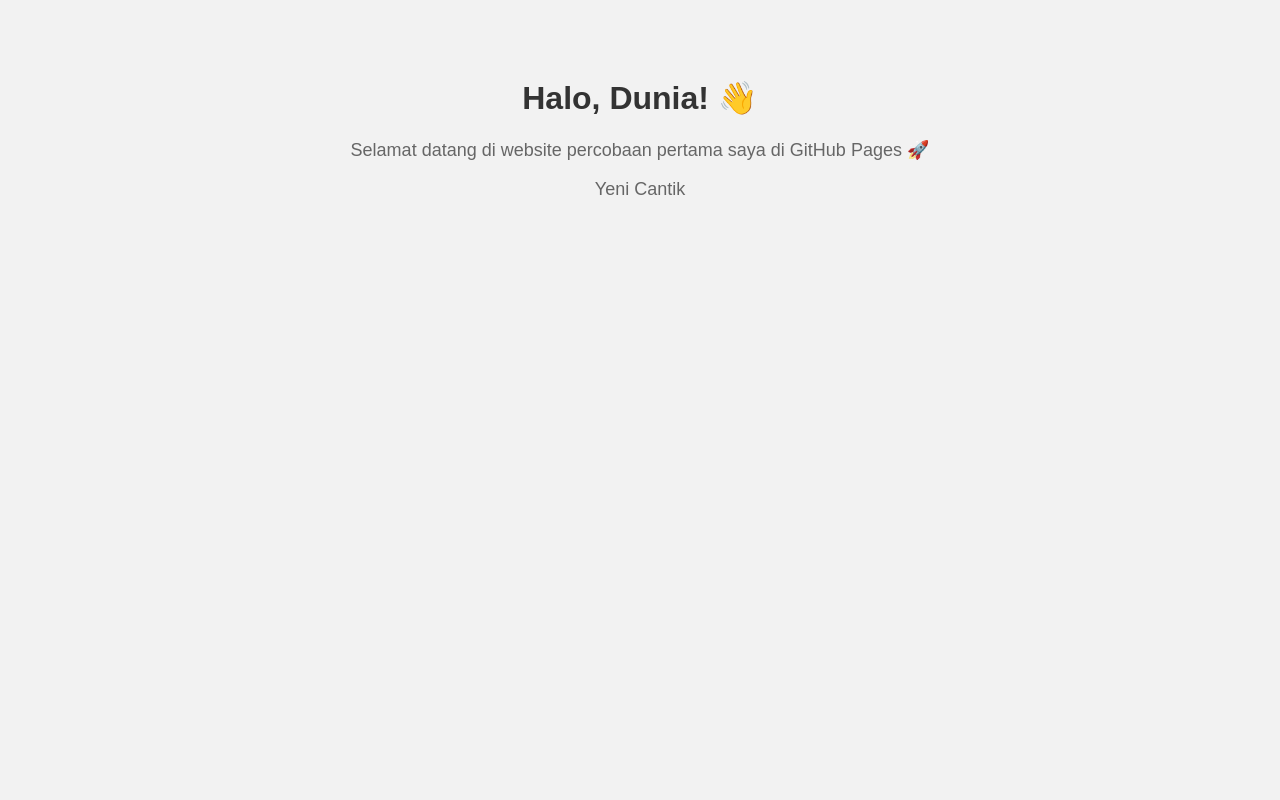
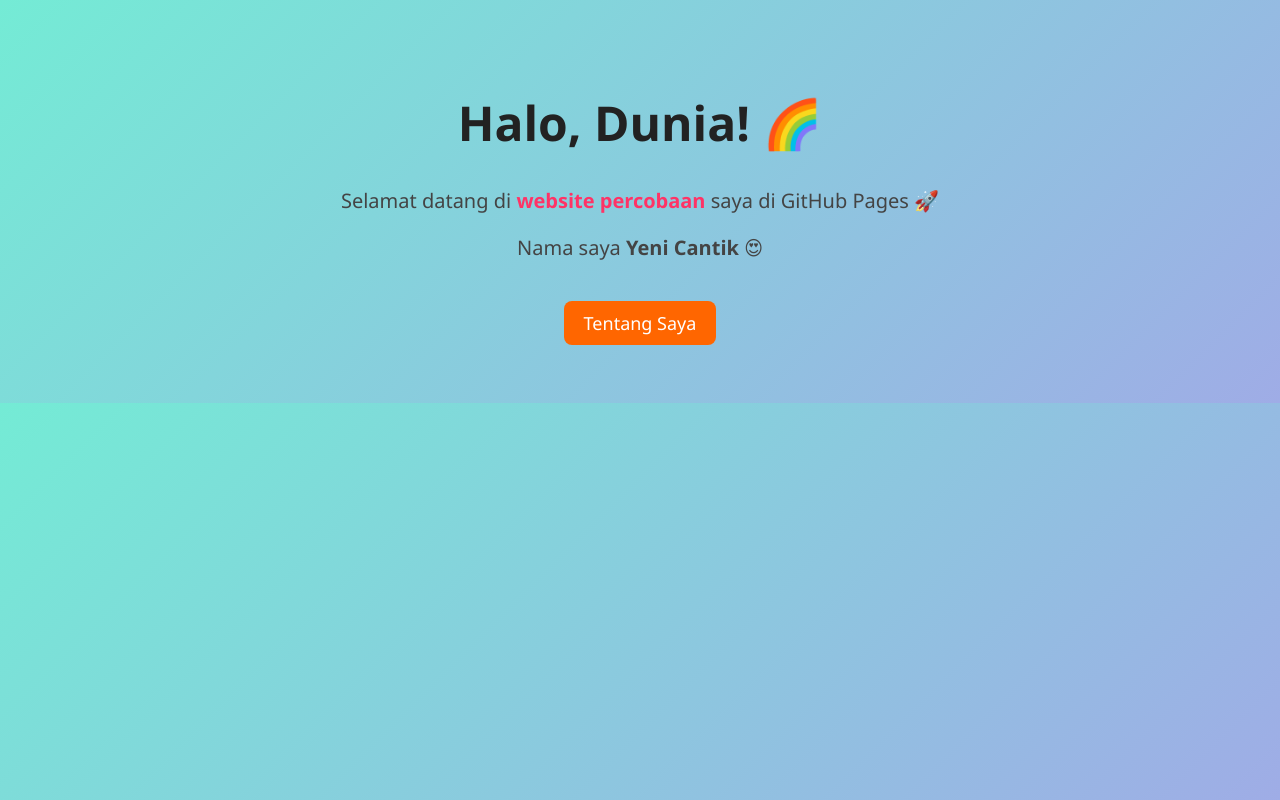
Before and after one commit to yeniestefani01/yeniii01.github.io, a plain HTML site: page index.html in a window 1280 px wide. Drawn offline with Linux system fonts and the light colour scheme.

Commit message:
Update index.html

```diff
--- a/index.html
+++ b/index.html
@@ -5,23 +5,45 @@
   <title>Website Pertamaku</title>
   <style>
     body {
-      font-family: Arial, sans-serif;
-      background: #f2f2f2;
+      font-family: 'Segoe UI', Tahoma, Geneva, Verdana, sans-serif;
+      background: linear-gradient(135deg, #74ebd5, #9face6); /* gradasi warna */
       text-align: center;
       padding: 50px;
+      color: #222;
     }
     h1 {
-      color: #333;
+      color: #222;
+      font-size: 3em;
     }
     p {
+      font-size: 20px;
+      color: #444;
+    }
+    .highlight {
+      color: #ff3366;
+      font-weight: bold;
+    }
+    .btn {
+      display: inline-block;
+      margin-top: 20px;
+      padding: 10px 20px;
+      background: #ff6600;
+      color: white;
+      text-decoration: none;
+      border-radius: 8px;
       font-size: 18px;
-      color: #666;
+      transition: 0.3s;
+    }
+    .btn:hover {
+      background: #cc5200;
     }
   </style>
 </head>
 <body>
-  <h1>Halo, Dunia! 👋</h1>
-  <p>Selamat datang di website percobaan pertama saya di GitHub Pages 🚀</p>
-  <p>Yeni Cantik</p>
+  <h1>Halo, Dunia! 🌈</h1>
+  <p>Selamat datang di <span class="highlight">website percobaan</span> saya di GitHub Pages 🚀</p>
+  <p>Nama saya <b>Yeni Cantik</b> 😍</p>
+
+  <a href="about.html" class="btn">Tentang Saya</a>
 </body>
 </html>
```
